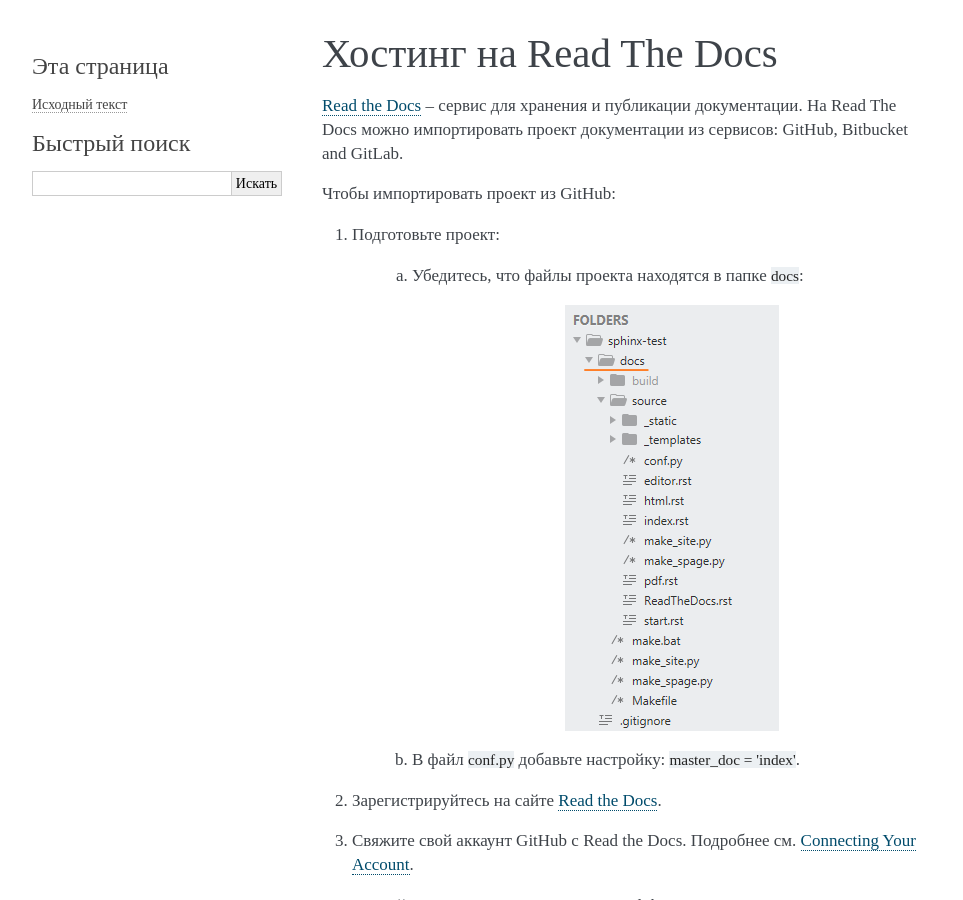
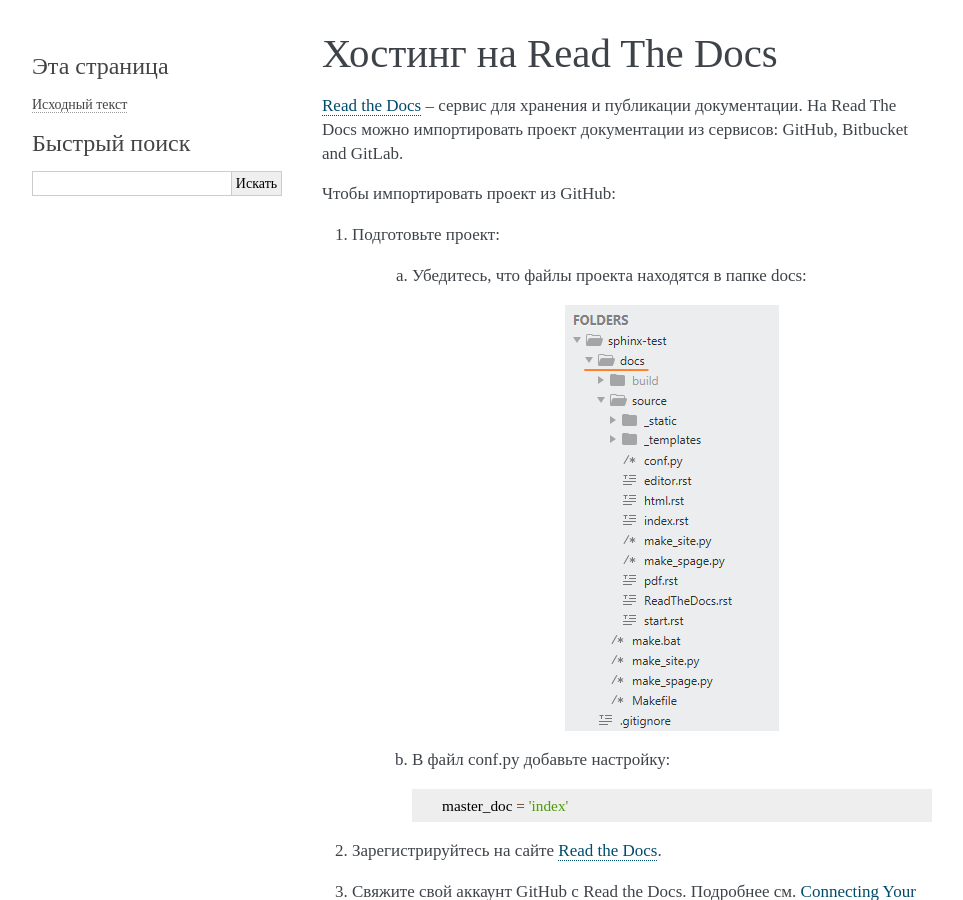
Before and after one commit to fish-train/Docs, a Sphinx documentation site: the page built from docs/source/ReadTheDocs.rst, in a window 1280 px wide and 900 px high. Shown: the whole window, without its empty margins (148-1111 px from the left). Built offline with Sphinx 7.4.7, drawn with Linux system fonts in a browser that asks for light colours.

Commit message:
Мелкие правки

```diff
--- a/docs/source/ReadTheDocs.rst
+++ b/docs/source/ReadTheDocs.rst
@@ -8,12 +8,16 @@
 
 #. Подготовьте проект:
 
-     a. Убедитесь, что файлы проекта находятся в папке ``docs``:
+     a. Убедитесь, что файлы проекта находятся в папке docs:
 
         .. image:: _static/docs_folder.png
            :align: center
 
-     b. В файл ``conf.py`` добавьте настройку: ``master_doc = 'index'``.
+     b. В файл conf.py добавьте настройку:
+
+        .. code-block:: python
+
+            master_doc = 'index'
 
 #. Зарегистрируйтесь на сайте `Read the Docs <https://readthedocs.org>`_.
 #. Свяжите свой аккаунт GitHub с Read the Docs. Подробнее см. `Connecting Your Account <https://docs.readthedocs.io/en/stable/connected-accounts.html>`_.
--- a/docs/source/make_site.py
+++ b/docs/source/make_site.py
@@ -4,7 +4,7 @@ import subprocess
 
 # Сборка сайта
 def make_site():
-    # Собрать сайт , перейти в папку сайта, запустить веб-сервер
+    # Собрать сайт, перейти в папку сайта, запустить веб-сервер
     cmd = "make html & cd build/html & python -m http.server"
     # Выполнить команду CMD
     subprocess.Popen(cmd, shell = True)
--- a/docs/source/make_spage.py
+++ b/docs/source/make_spage.py
@@ -4,7 +4,7 @@ import subprocess
 
 # Сборка сайта
 def make_spage():
-    # Собрать сайт , перейти в папку сайта, запустить веб-сервер
+    # Собрать сайт, перейти в папку сайта, запустить веб-сервер
     cmd = "make singlehtml & cd build/singlehtml & python -m http.server"
     # Выполнить команду CMD
     subprocess.Popen(cmd, shell = True)
```
